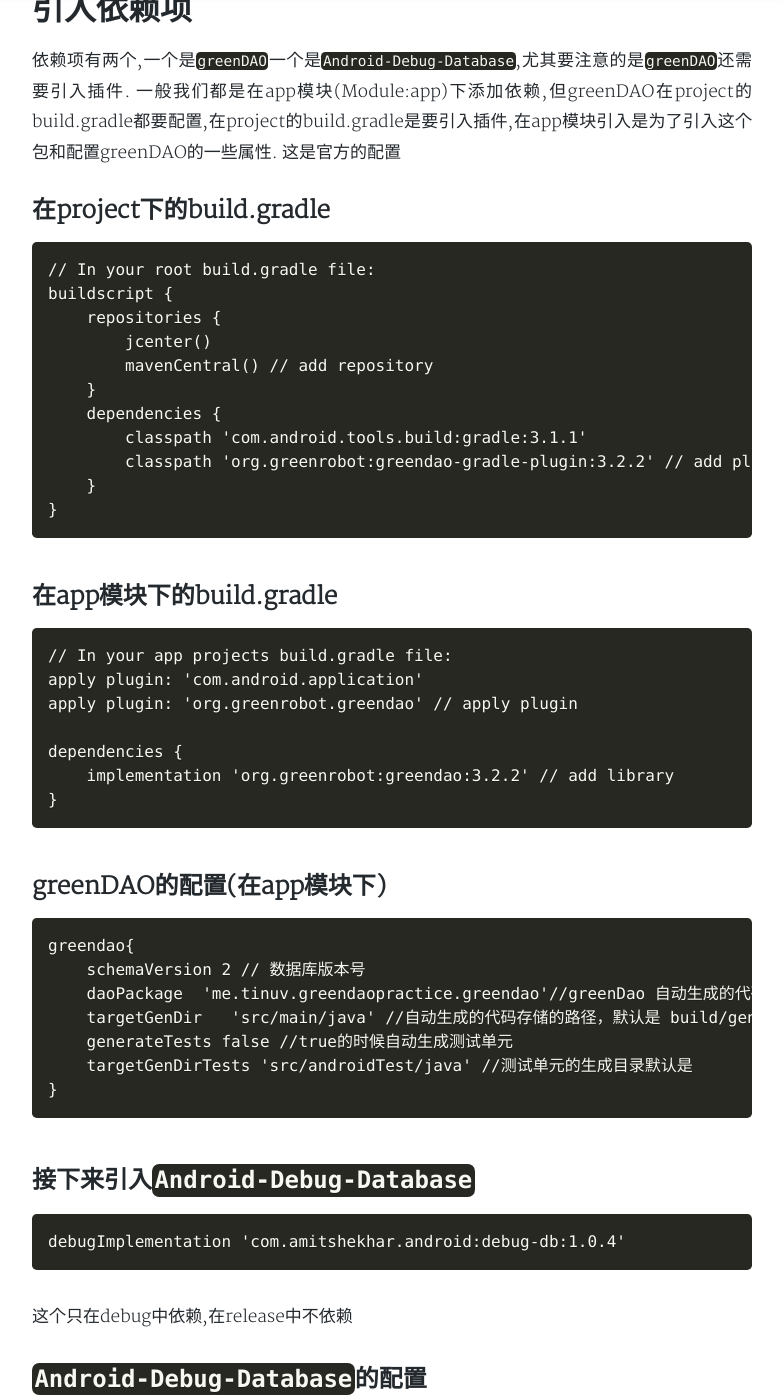
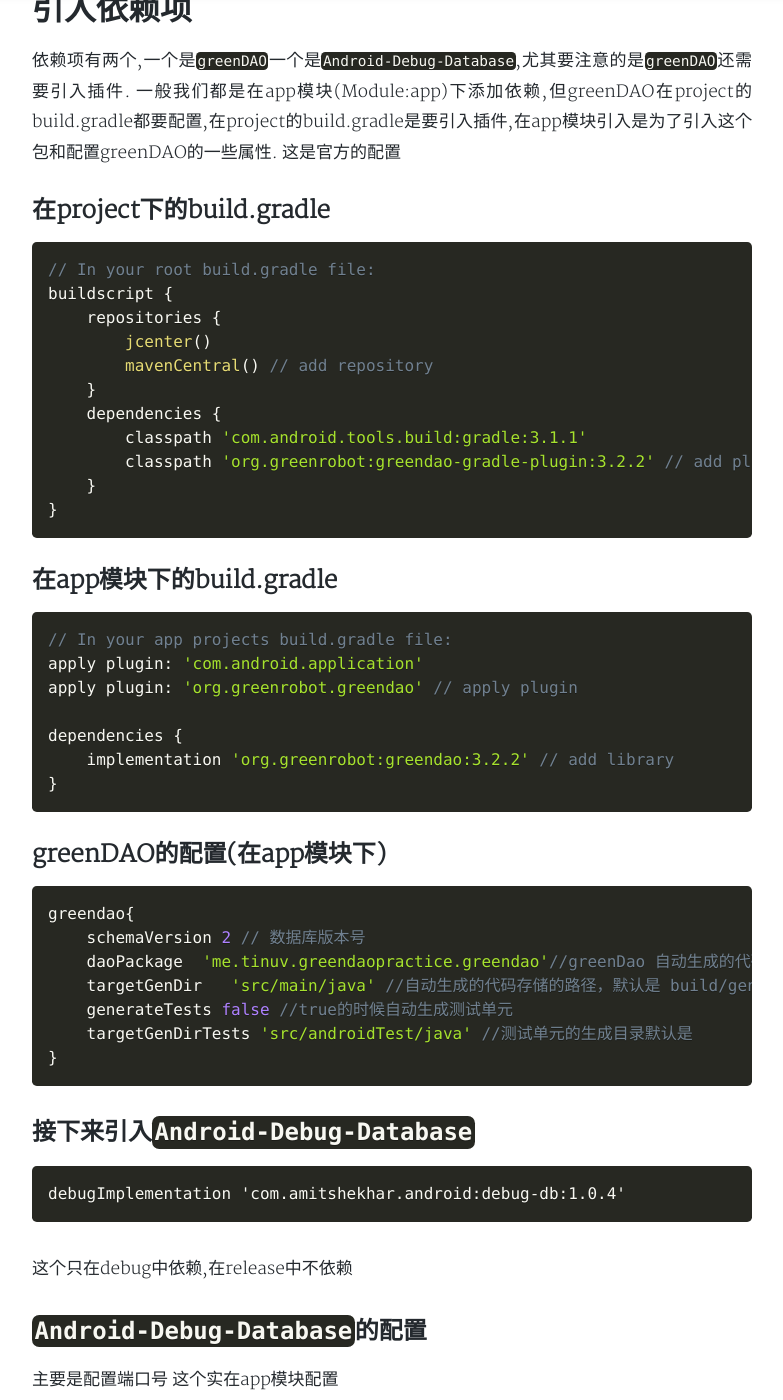
Before and after one commit to tinuv/tinuv.github.io, a Jekyll site: the page built from _posts/2018-8-21-greendao-simple-use.md, in a window 1280 px wide and 1400 px high, scrolled down 881 px. Shown: the whole window, without its empty margins (248-1031 px from the left). Built offline with Jekyll 4.4.1, drawn with Linux system fonts in a browser that asks for light colours; nearby versions of some CDN libraries; a style sheet for code colours, icons or effects is not loaded; some of the changed text lies outside the part shown.

Commit message:
2018-8-21new

````diff
--- a/_posts/2018-8-21-greendao-simple-use.md
+++ b/_posts/2018-8-21-greendao-simple-use.md
@@ -17,7 +17,7 @@
 一般我们都是在app模块(Module:app)下添加依赖,但greenDAO在project的build.gradle都要配置,在project的build.gradle是要引入插件,在app模块引入是为了引入这个包和配置greenDAO的一些属性.
 这是官方的配置
 ## 在project下的build.gradle
-```
+```Java
 // In your root build.gradle file:
 buildscript {
     repositories {
@@ -32,7 +32,7 @@
 ```
 
 ## 在app模块下的build.gradle
-```
+```Java
 // In your app projects build.gradle file:
 apply plugin: 'com.android.application'
 apply plugin: 'org.greenrobot.greendao' // apply plugin
@@ -44,7 +44,7 @@
 
 
 ## greenDAO的配置(在app模块下)
-```
+```Java
 greendao{
     schemaVersion 2 // 数据库版本号
     daoPackage  'me.tinuv.greendaopractice.greendao'//greenDao 自动生成的代码保存的包名
@@ -63,7 +63,7 @@
 ## `Android-Debug-Database`的配置
 主要是配置端口号
 这个实在app模块配置
-```
+```Java
     buildTypes {
         release {
             minifyEnabled false
````
Also changed, not shown: _posts/2018-8-21-objectbox-simple-use.md (+2 -2 lines).
